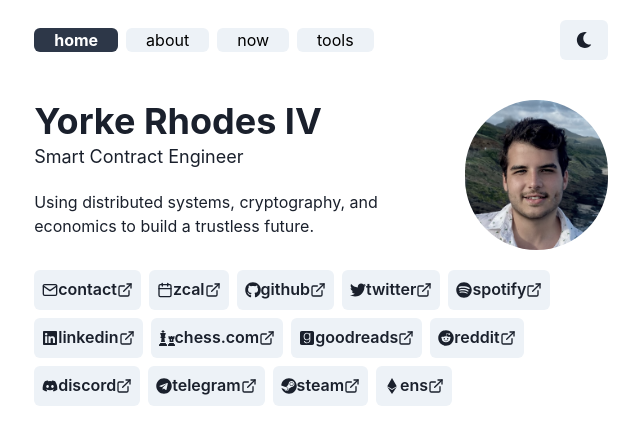
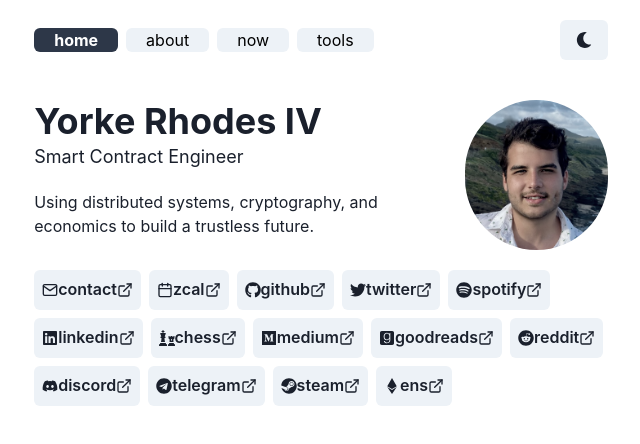
Before and after one commit to yorhodes/website, a Next.js app: page / in a window 1280 px wide. Shown: the top 444 px of the page, without its empty margins (319-959 px from the left). Built offline with nearby package versions, Linux system fonts and the light colour scheme.

Commit message:
Add medium link

```diff
--- a/data/socials.ts
+++ b/data/socials.ts
@@ -5,6 +5,7 @@ import {
   FaGithub,
   FaGoodreads,
   FaLinkedin,
+  FaMedium,
   FaReddit,
   FaSpotify,
   FaSteam,
@@ -48,7 +49,12 @@ export const socials: Social[] = [
   {
     href: "https://chess.com/member/yorhodes",
     icon: FaChess,
-    text: "chess.com",
+    text: "chess",
+  },
+  {
+    href: "https://medium.com/@yorkerhodesiv",
+    icon: FaMedium,
+    text: "medium",
   },
   {
     href: "https://goodreads.com/user/show/112440288-yorke-rhodes",
```
